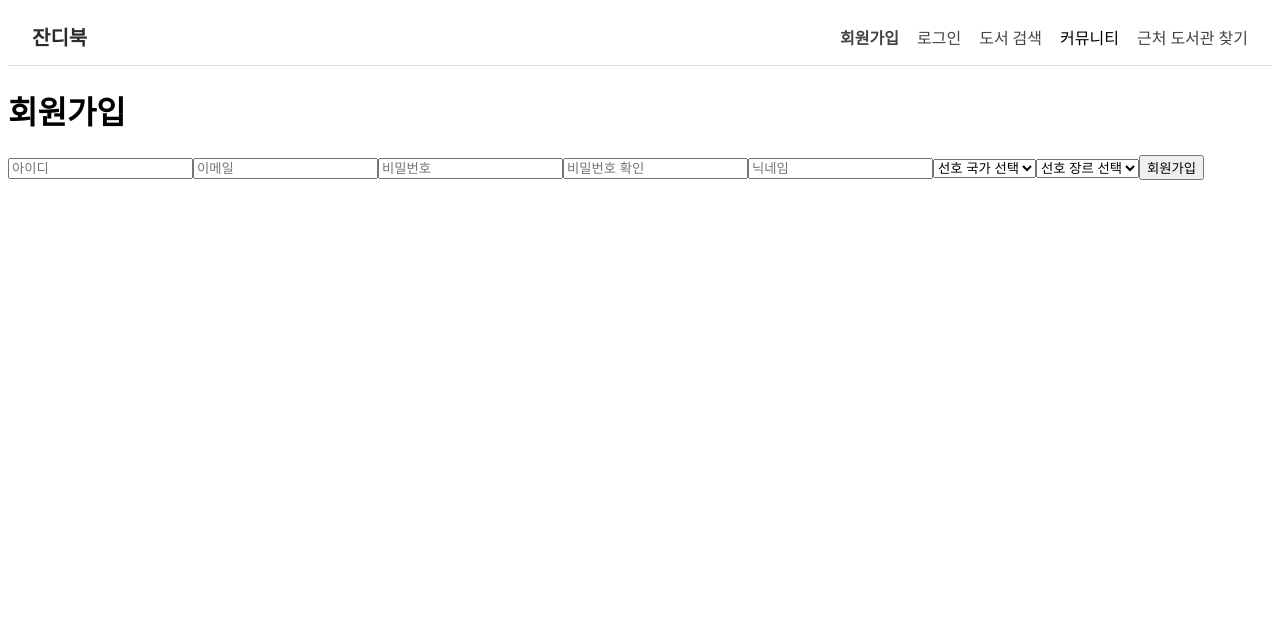
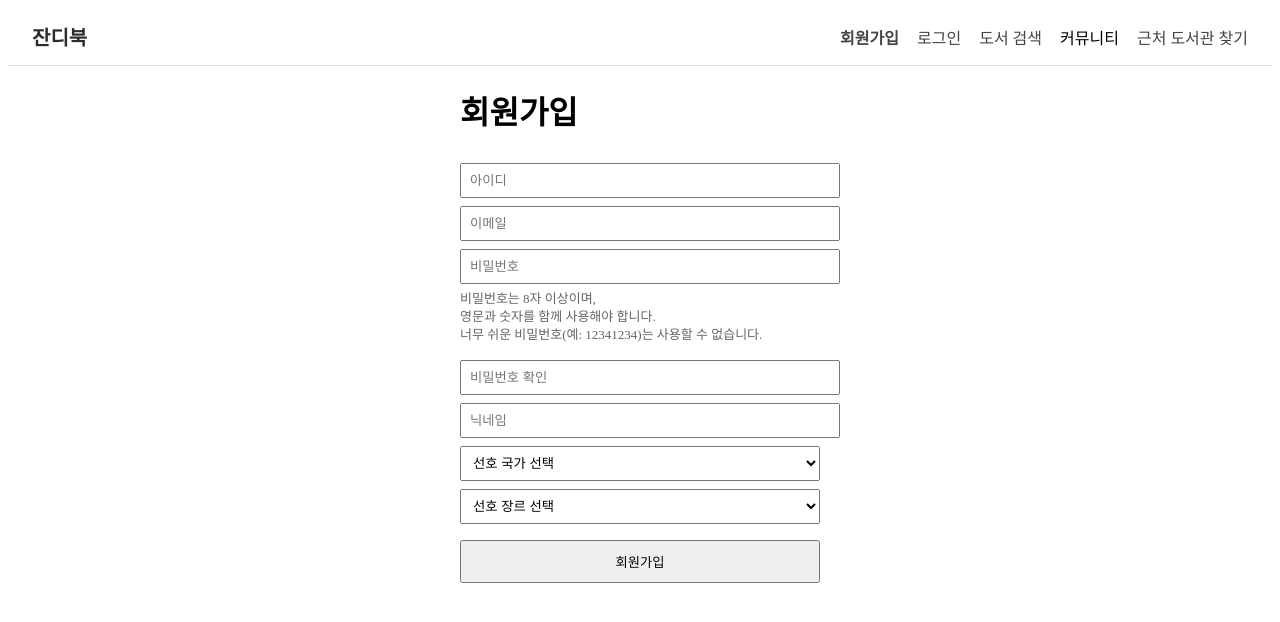
Before and after one commit to lsylsye/ssafy_pjt01, a Vue app in the folder frontend/: page /signup in a window 1280 px wide. Shown: the top 622 px of the page. Built offline with nearby package versions, Linux system fonts and the light colour scheme.

Commit message:
dev: 북마크+회원가입 수정

```diff
--- a/frontend/src/api/axios.js
+++ b/frontend/src/api/axios.js
@@ -1,7 +1,16 @@
 import axios from 'axios'
 
 const api = axios.create({
-  baseURL: 'http://localhost:8000',
+  baseURL: 'http://127.0.0.1:8000',
+})
+
+// ✅ 요청마다 토큰 자동 첨부
+api.interceptors.request.use((config) => {
+  const token = localStorage.getItem('access_token')
+  if (token) {
+    config.headers.Authorization = `Bearer ${token}`
+  }
+  return config
 })
 
 export default api
--- a/frontend/src/views/BookDetailView.vue
+++ b/frontend/src/views/BookDetailView.vue
@@ -1,55 +1,92 @@
 <template>
-  <section>
+  <section class="book-detail">
+    <!-- 로딩 -->
     <p v-if="isLoading">불러오는 중...</p>
+
+    <!-- 에러 -->
     <p v-else-if="errorMsg">{{ errorMsg }}</p>
 
+    <!-- 도서 상세 -->
     <div v-else-if="book">
-      <h1>{{ book.title }}</h1>
+      <h1 class="title">{{ book.title }}</h1>
 
       <div class="detail">
-        <img :src="book.cover" alt="표지" />
+        <!-- 표지 -->
+        <img :src="book.cover" alt="표지" class="cover" />
 
+        <!-- 정보 -->
         <div class="info">
-          <p>저자: {{ book.author }}</p>
-          <p>출판사: {{ book.publisher }}</p>
-          <p v-if="book.category_name">카테고리: {{ book.category_name }}</p>
+          <p><strong>저자</strong> {{ book.author }}</p>
+          <p><strong>출판사</strong> {{ book.publisher }}</p>
+          <p v-if="book.category_name">
+            <strong>카테고리</strong> {{ book.category_name }}
+          </p>
+
+          <!-- ⭐ 북마크 버튼 -->
+          <button
+            class="bookmark-btn"
+            :class="{ active: isBookmarked }"
+            @click="handleBookmark"
+          >
+            {{ isBookmarked ? '북마크 해제' : '북마크 추가' }}
+          </button>
         </div>
       </div>
 
-      <p v-if="book.description" class="description">
-        {{ book.description }}
-      </p>
+      <!-- 📖 설명 -->
+      <div v-if="book.description" class="description">
+        <h3>책 소개</h3>
+        <p>{{ book.description }}</p>
+      </div>
     </div>
 
-    <p v-else>도서 데이터가 없습니다.</p>
+    <!-- 데이터 없음 -->
+    <p v-else>도서 정보를 찾을 수 없습니다.</p>
   </section>
 </template>
 
+
 <script setup>
 import { ref, onMounted, watch } from 'vue'
-import { useRoute } from 'vue-router'
+import { useRoute, useRouter } from 'vue-router'
 import api from '@/api/axios'
 
 const route = useRoute()
+const router = useRouter()
 
 const book = ref(null)
 const isLoading = ref(false)
 const errorMsg = ref('')
+const isBookmarked = ref(false)
 
+/* ===============================
+   로그인 여부 판단
+================================ */
+const isLoggedIn = () => {
+  const token = localStorage.getItem('access_token')
+  console.log('[북마크] access_token:', token)
+  return !!token
+}
+
+/* ===============================
+   도서 상세 조회
+================================ */
 const fetchBookDetail = (isbn13) => {
   if (!isbn13) return
+
+  console.log('[도서 상세 요청]', isbn13)
 
   isLoading.value = true
   errorMsg.value = ''
   book.value = null
 
-  // ✅ Django 스타일: 끝에 / 붙이는 게 안전함
   api.get(`/api/books/${isbn13}/`)
     .then((res) => {
       book.value = res.data
+      console.log('[도서 상세 응답]', res.data)
     })
     .catch((err) => {
-      console.error(err)
+      console.error('[도서 상세 조회 실패]', err)
       errorMsg.value = '도서 정보를 불러오지 못했습니다.'
     })
     .finally(() => {
@@ -57,33 +94,92 @@ const fetchBookDetail = (isbn13) => {
     })
 }
 
+/* ===============================
+   북마크 클릭 처리
+================================ */
+const handleBookmark = () => {
+  console.log('--- 북마크 버튼 클릭 ---')
+
+  // 로그인 안 됐을 때
+  if (!isLoggedIn()) {
+    console.warn('[북마크 실패] 로그인 필요')
+    alert('로그인이 필요한 기능입니다.')
+    router.push('/login')
+    return
+  }
+
+  // 로그인 된 경우 (지금은 UI 토글만)
+  isBookmarked.value = !isBookmarked.value
+
+  console.log('[북마크 토글]')
+  console.log('책 제목:', book.value?.title)
+  console.log('ISBN:', route.params.isbn13)
+  console.log('현재 북마크 상태:', isBookmarked.value)
+}
+
+/* ===============================
+   생명주기
+================================ */
 onMounted(() => {
+  console.log('[BookDetailView mounted]')
   fetchBookDetail(route.params.isbn13)
 })
 
-// ✅ 같은 컴포넌트에서 isbn만 바뀌어도 다시 호출되게
 watch(
   () => route.params.isbn13,
   (newIsbn) => {
+    console.log('[도서 변경 감지]', newIsbn)
+    isBookmarked.value = false
     fetchBookDetail(newIsbn)
   }
 )
 </script>
 
+
 <style scoped>
+.book-detail {
+  padding: 24px;
+}
+
+.title {
+  margin-bottom: 16px;
+}
+
 .detail {
   display: flex;
   gap: 24px;
-  margin-top: 16px;
 }
 
-.detail img {
+.cover {
   width: 180px;
   height: auto;
 }
 
+.info p {
+  margin-bottom: 6px;
+}
+
+.bookmark-btn {
+  margin-top: 12px;
+  padding: 6px 14px;
+  border: 1px solid #aaa;
+  background: white;
+  cursor: pointer;
+  border-radius: 4px;
+}
+
+.bookmark-btn.active {
+  background: #1a73e8;
+  color: white;
+  border-color: #1a73e8;
+}
+
 .description {
-  margin-top: 24px;
+  margin-top: 32px;
   line-height: 1.6;
 }
+
+.description h3 {
+  margin-bottom: 8px;
+}
 </style>
--- a/frontend/src/views/SignupView.vue
+++ b/frontend/src/views/SignupView.vue
@@ -1,7 +1,105 @@
+<template>
+  <div class="signup">
+    <h1>회원가입</h1>
+
+    <!-- 아이디 -->
+    <input v-model="username" placeholder="아이디" />
+    <p v-if="errors.username" class="error">
+      {{ errors.username[0] }}
+    </p>
+
+    <!-- 이메일 -->
+    <input v-model="email" placeholder="이메일" />
+    <p v-if="errors.email" class="error">
+      {{ errors.email[0] }}
+    </p>
+
+    <!-- 비밀번호 -->
+    <input
+      v-model="password1"
+      type="password"
+      placeholder="비밀번호"
+    />
+
+    <!-- 비밀번호 조건 안내 -->
+    <p class="password-hint">
+      비밀번호는 8자 이상이며,<br />
+      영문과 숫자를 함께 사용해야 합니다.<br />
+      너무 쉬운 비밀번호(예: 12341234)는 사용할 수 없습니다.
+    </p>
+
+    <p v-if="errors.password1" class="error">
+      {{ errors.password1[0] }}
+    </p>
+
+    <!-- 비밀번호 확인 -->
+    <input
+      v-model="password2"
+      type="password"
+      placeholder="비밀번호 확인"
+    />
+    <p v-if="errors.password2" class="error">
+      {{ errors.password2[0] }}
+    </p>
+
+    <!-- 닉네임 -->
+    <input v-model="nickname" placeholder="닉네임" />
+    <p v-if="errors.nickname" class="error">
+      {{ errors.nickname[0] }}
+    </p>
+
+    <!-- 선호 국가 -->
+    <select v-model="favorite_country">
+      <option :value="null">선호 국가 선택</option>
+      <option value="KR">한국</option>
+      <option value="JP">일본</option>
+      <option value="CN">중화권</option>
+      <option value="EN">영미권</option>
+      <option value="OTHER">기타</option>
+    </select>
+
+    <p v-if="errors.favorite_country" class="error">
+      {{ errors.favorite_country[0] }}
+    </p>
+
+    <!-- 기타 국가 -->
+    <input
+      v-if="favorite_country === 'OTHER'"
+      v-model="other_country"
+      placeholder="기타 국가 입력"
+    />
+    <p v-if="errors.other_country" class="error">
+      {{ errors.other_country[0] }}
+    </p>
+
+    <!-- 선호 장르 -->
+    <select v-model="favorite_genre">
+      <option :value="null">선호 장르 선택</option>
+      <option value="novel_poem_drama">소설/시/희곡</option>
+      <option value="business">경제/경영</option>
+      <option value="self_help">자기계발</option>
+      <option value="humanities">인문/교양</option>
+      <option value="comic_ebook">만화/eBook</option>
+      <option value="science">과학</option>
+    </select>
+
+    <p v-if="errors.favorite_genre" class="error">
+      {{ errors.favorite_genre[0] }}
+    </p>
+
+    <!-- 필드 공통 에러 -->
+    <p v-if="errors.non_field_errors" class="error">
+      {{ errors.non_field_errors[0] }}
+    </p>
+
+    <button @click="signup">회원가입</button>
+  </div>
+</template>
+
+
 <script setup>
 import api from '@/api/axios'
 import { ref } from 'vue'
-import axios from 'axios'
 import { useRouter } from 'vue-router'
 
 const router = useRouter()
@@ -16,9 +114,14 @@ const favorite_country = ref(null)
 const favorite_genre = ref(null)
 const other_country = ref('')
 
+// 백엔드 에러 메시지
+const errors = ref({})
+
 // 회원가입 요청
 const signup = () => {
-  axios.post('/accounts/signup/', {
+  errors.value = {}
+
+  api.post('/accounts/signup/', {
     username: username.value,
     email: email.value,
     password1: password1.value,
@@ -29,50 +132,48 @@ const signup = () => {
     other_country: other_country.value,
   })
   .then(() => {
-    alert('회원가입 성공!')
+    alert('회원가입 성공')
     router.push('/login')
   })
   .catch((error) => {
-    console.error(error.response?.data)
-    alert('회원가입 실패')
+    console.error('[회원가입 실패]', error.response?.data)
+    errors.value = error.response?.data || {
+      non_field_errors: ['회원가입 중 오류가 발생했습니다.']
+    }
   })
 }
 </script>
 
-<template>
-  <div>
-    <h1>회원가입</h1>
 
-    <input v-model="username" placeholder="아이디" />
-    <input v-model="email" placeholder="이메일" />
-    <input v-model="password1" type="password" placeholder="비밀번호" />
-    <input v-model="password2" type="password" placeholder="비밀번호 확인" />
-    <input v-model="nickname" placeholder="닉네임" />
+<style scoped>
+.signup {
+  max-width: 360px;
+  margin: 0 auto;
+}
 
-    <select v-model="favorite_country">
-      <option :value="null">선호 국가 선택</option>
-      <option value="KR">한국</option>
-      <option value="JP">일본</option>
-      <option value="CN">중화권</option>
-      <option value="EN">영미권</option>
-      <option value="OTHER">기타</option>
-    </select>
+input,
+select {
+  width: 100%;
+  padding: 8px;
+  margin-top: 8px;
+}
 
-    <input
-      v-if="favorite_country === 'OTHER'"
-      v-model="other_country"
-      placeholder="기타 국가 입력"
-    />
+button {
+  margin-top: 16px;
+  padding: 10px;
+  width: 100%;
+}
 
-    <select v-model="favorite_genre">
-      <option :value="null">선호 장르 선택</option>
-      <option value="novel">소설</option>
-      <option value="comic">만화</option>
-      <option value="essay">에세이</option>
-      <option value="issue">시사·이슈</option>
-      <option value="etc">기타</option>
-    </select>
+.error {
+  color: #e53935;
+  font-size: 13px;
+  margin: 4px 0;
+}
 
-    <button @click="signup">회원가입</button>
-  </div>
-</template>
+.password-hint {
+  font-size: 13px;
+  color: #666;
+  margin: 6px 0 8px;
+  line-height: 1.4;
+}
+</style>
```
